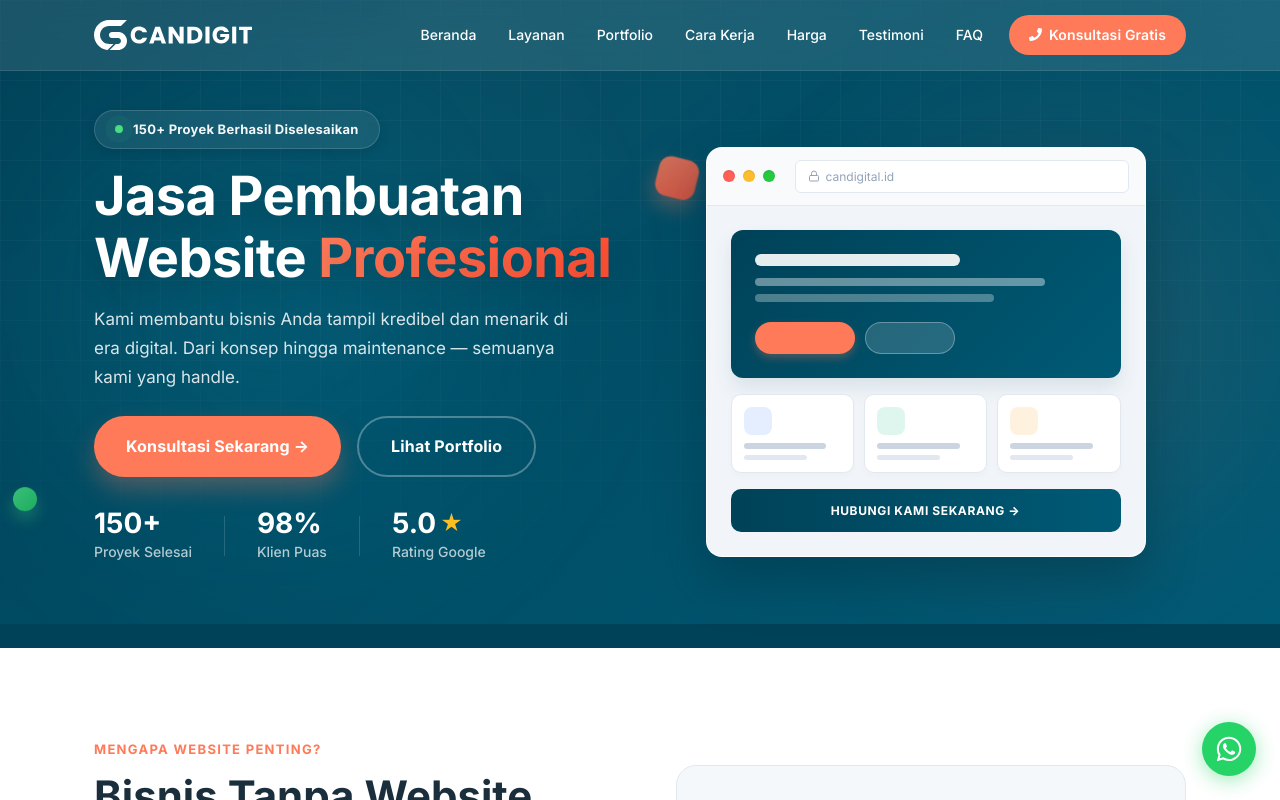
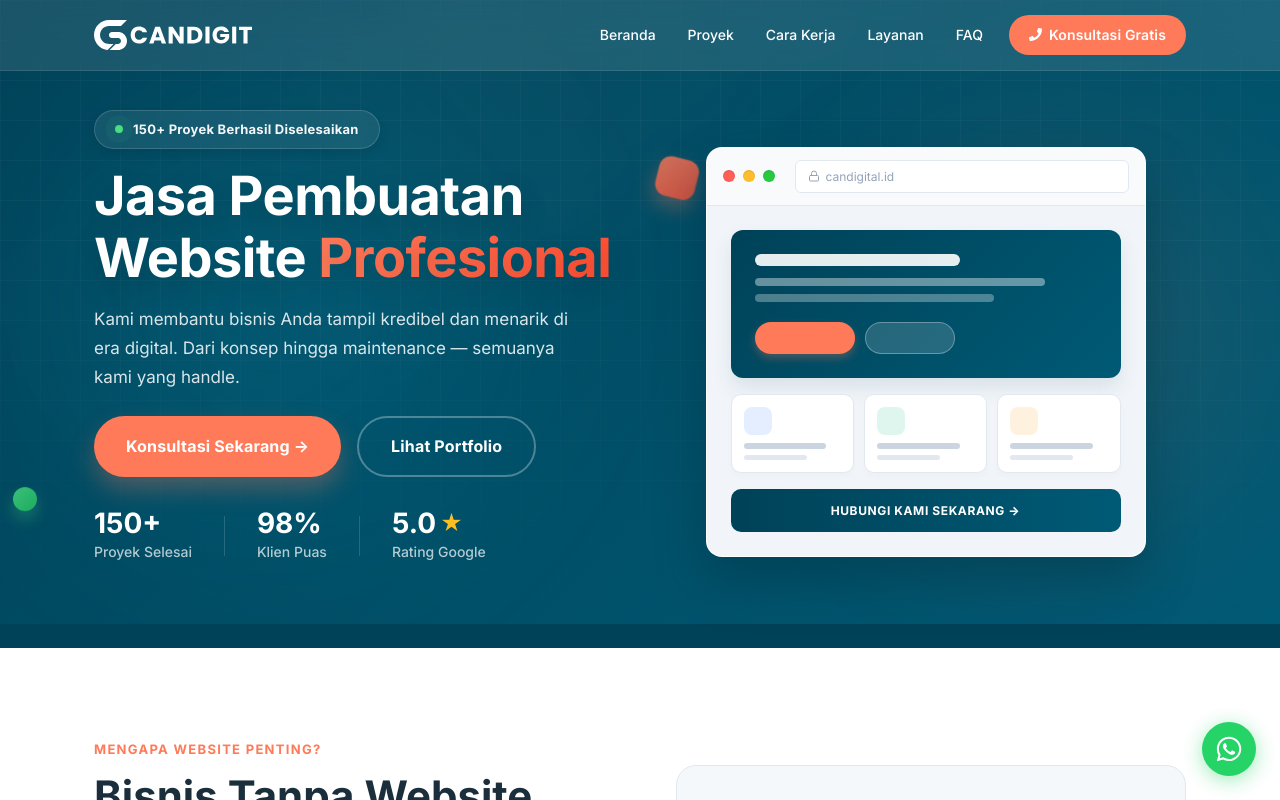
Before and after one commit to navyrastudio/companyprofilecandigital, a Next.js app: page / in a window 1280 px wide. Shown: the top 800 px of the page. Built offline with nearby package versions, Linux system fonts and the light colour scheme.

Commit message:
refactor(navbar): remove unused links

```diff
--- a/app/components/Navbar.tsx
+++ b/app/components/Navbar.tsx
@@ -4,11 +4,11 @@ import { FaPhone, FaBars, FaTimes } from "react-icons/fa";
 
 const navLinks = [
   { label: "Beranda", href: "#hero" },
-  { label: "Layanan", href: "#services" },
-  { label: "Portfolio", href: "#portfolio" },
+  { label: "Proyek", href: "#portfolio" },
   { label: "Cara Kerja", href: "#process" },
-  { label: "Harga", href: "#pricing" },
-  { label: "Testimoni", href: "#testimonials" },
+  { label: "Layanan", href: "#pricing" },
+  // { label: "Harga", href: "#pricing" },
+  // { label: "Testimoni", href: "#testimonials" },
   { label: "FAQ", href: "#faq" },
 ];
 
```
Also changed, not shown: 1 other file (tests, documents, lock files or other folders).
